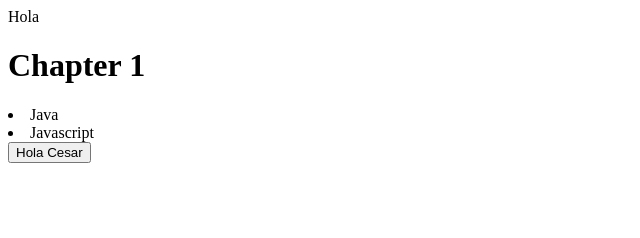
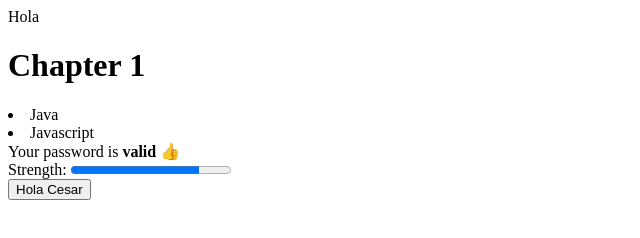
Before and after one commit to ricardocch/Webcomponents, a website with bundled scripts: page 2-LitElment/index.html in a window 1280 px wide. Shown: the whole page, without its empty margins (0-640 px from the left). Built offline with nearby package versions, Linux system fonts and the light colour scheme.

Commit message:
se sube compoente password

```diff
--- a/2-LitElment/index.html
+++ b/2-LitElment/index.html
@@ -11,8 +11,8 @@
     <div id="import">
 
     </div>
-    <password-checker password="aB1"></password-checker>
+    <password-checker password="aB1sgX4"></password-checker>
     <script src="./index.js" type="module"></script>
-    <script src="./password.js" type="modul"></script>
+    <script src="./password.js" type="module"></script>
 </body>
 </html>
--- a/2-LitElment/password.js
+++ b/2-LitElment/password.js
@@ -1,10 +1,36 @@
 import { html, render } from 'lit-html';
 
 class PasswordChecker extends HTMLElement {
-    constructor() {
-      super();
-      this.attachShadow({mode: 'open'});
-      this.password = this.getAttribute('password');
-    }
+  constructor() {
+    super();
+    this.attachShadow({mode: 'open'});
+    this.password = this.getAttribute('password');
+  }
 
+  get password() { return this._password; }
+
+  set password(value) {
+    this._password = value;
+    this.setAttribute('password', value);
+    this.update();
+  }
+
+  update() {
+    render(this.template(), this.shadowRoot, {eventContext: this});
+  }
+
+  isValid(passwd) {
+    const re = /(?=.*\d)(?=.*[a-z])(?=.*[A-Z]).{4,}/;
+    return re.test(passwd);
+  }
+
+  template() {
+    return html`
+      <span>Your password is <strong>${this.isValid(this.password) ? 'valid 👍' : 'INVALID 👎'}</strong></span>
+      ${this.isValid(this.password) ?
+        html`<div>Strength: <progress value=${this.password.length-3} max="5"</progress></div>` : ``}`;
+
+  }
 }
+
+customElements.define('password-checker', PasswordChecker);
```
Also changed, not shown: 2-LitElment/test-element.js (added), 1 other file.
